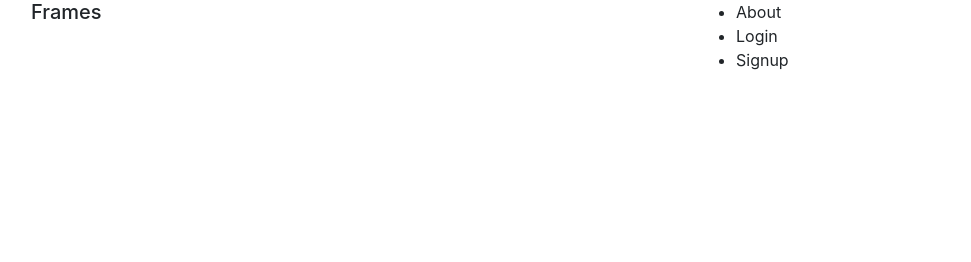
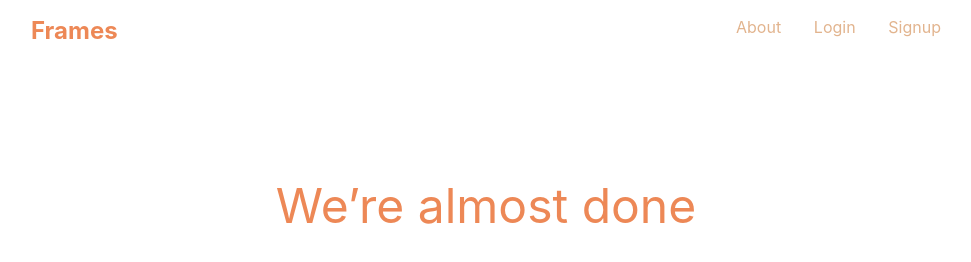
Before and after one commit to ericwafula/frames, a plain HTML site: page cart.html in a window 1280 px wide. Shown: the whole page, without its empty margins (154-1125 px from the left). Drawn offline with nearby package versions, Linux system fonts and the light colour scheme.

Commit message:
added heading

```diff
--- a/cart.html
+++ b/cart.html
@@ -16,13 +16,16 @@
     <title>Frames</title>
 </head>
 <body>
+    <!-- Header -->
     <div class="container-fluid header">
+        <!-- Logo -->
         <div class="row">
-            <div class="col-md-9">
+            <div class="col-md-9" id="logo">
                 <h5>Frames</h5>
             </div>
-            <div class="col-md-3">
-                <ul>
+            <!-- Menu -->
+            <div class="col-md-3 menu">
+                <ul id="menu">
                     <li>About</li>
                     <li>Login</li>
                     <li>Signup</li>
@@ -30,5 +33,11 @@
             </div>
         </div>
     </div>
+
+    <!-- Body -->
+    <div class="container-fluid body">
+        <p id="heading">We’re almost done</p>
+
+    </div>
 </body>
 </html>
--- a/css/cart.css
+++ b/css/cart.css
@@ -21,3 +21,48 @@ body{
 }
 
 /* ########## HEADER ######### */
+.header{
+    height: 70px;
+    display: grid;
+    align-content: center;
+}
+
+/* logo */
+#logo{
+    display: flex;
+    align-items: center;
+}
+
+#logo h5{
+    font-size: 24px;
+    color: var(--color-crusta);
+    font-weight: bold;
+}
+
+/* menu */
+#menu{
+    display: flex;
+    justify-content: space-between;
+    flex-direction: row;
+    list-style: none;
+    color: var(--color-pancho);
+}
+
+#menu li{
+    cursor: pointer;
+}
+
+#menu li:hover{
+    border-bottom: var(--color-crusta) solid 2px;
+}
+
+/* ###### BODY ###### */
+.body{
+    margin-top: 100px;
+}
+
+#heading{
+    color: var(--color-crusta);
+    text-align: center;
+    font-size: 48px;
+}
```
